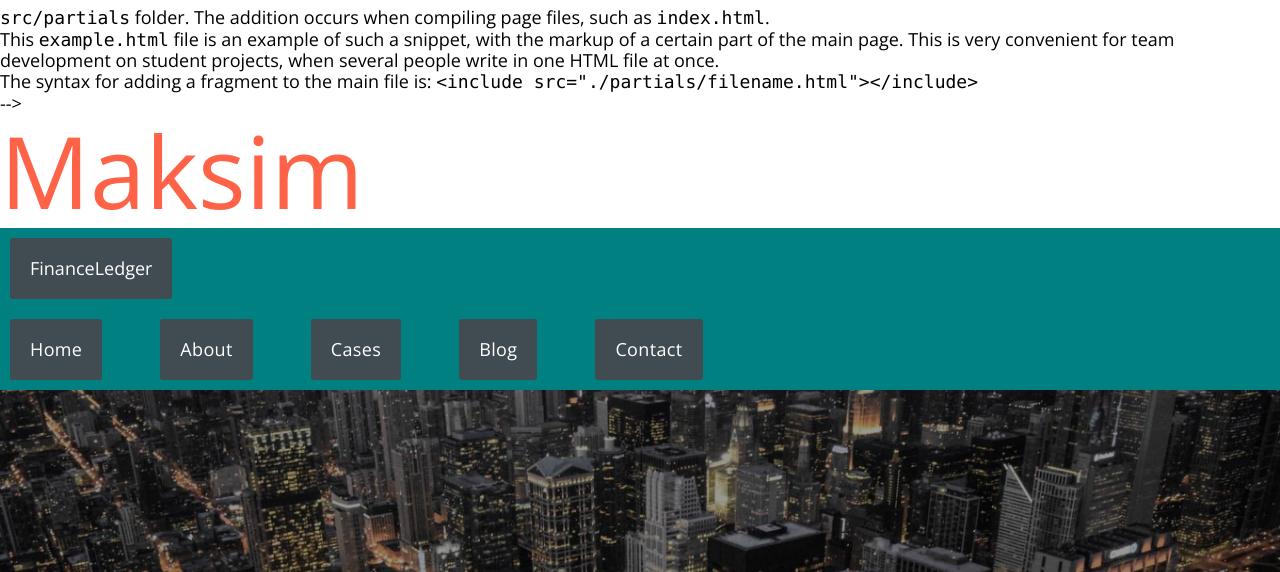
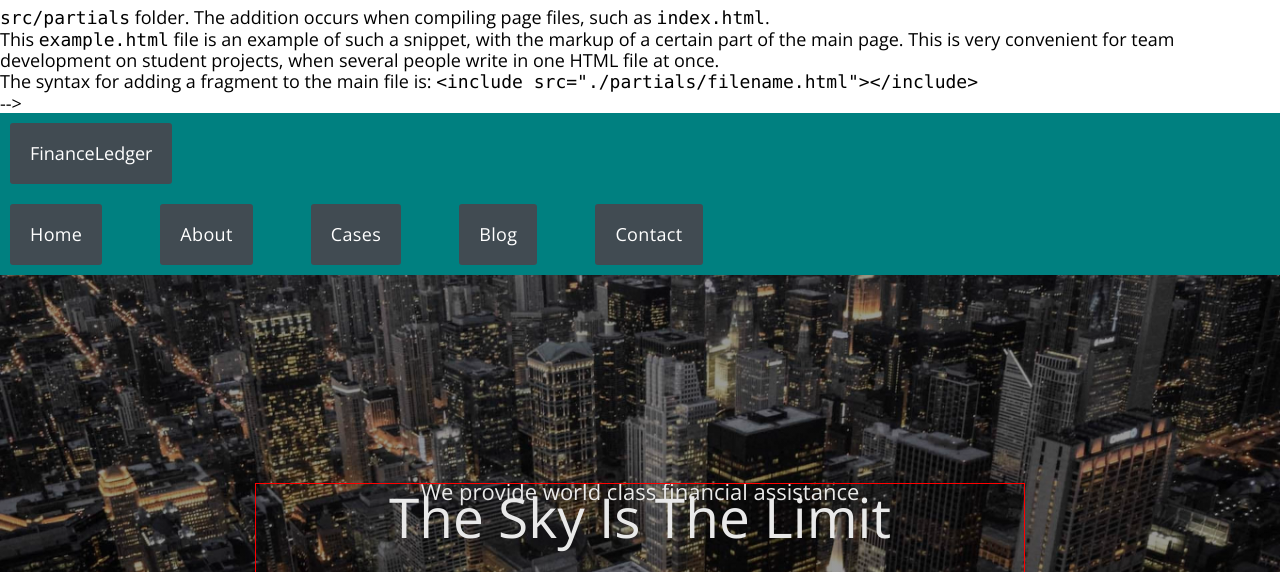
Before and after one commit to Kristuwa/Land, a website built with Parcel: page src/index.html in a window 1280 px wide. Shown: the part 170-742 px from the top of the page. Built offline with nearby package versions, Linux system fonts and the light colour scheme.

Commit message:
Update header.html

```diff
--- a/src/partials/header.html
+++ b/src/partials/header.html
@@ -1,4 +1,3 @@
-<p class="name">Maksim</p>
 <header class="header">
   <a class="page-logo__link link" href="#">FinanceLedger</a>
   <ul class="page-nav list">
```
